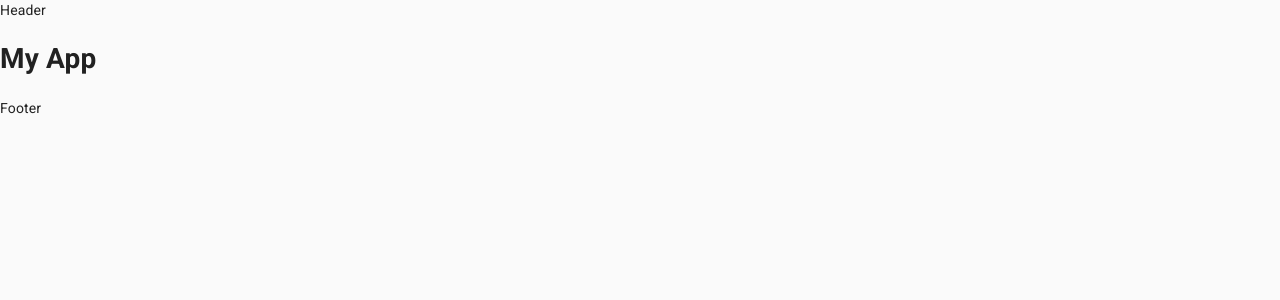
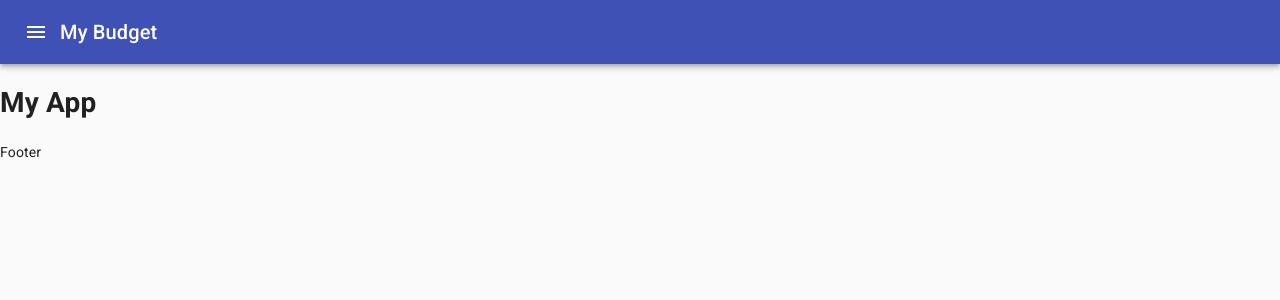
Before and after one commit to BuiKiem/my-budget, a React (Create React App) app in the folder frontend/: page / in a window 1280 px wide. Shown: the top 300 px of the page. Built offline with nearby package versions, Linux system fonts and the light colour scheme.

Commit message:
Add 'Navbar' component to layout

```diff
--- a/frontend/src/components/Layout/Layout.js
+++ b/frontend/src/components/Layout/Layout.js
@@ -1,9 +1,12 @@
 import React from "react";
+import { Navbar } from "../Navbar/Navbar";
 
 export const Layout = ({ children }) => {
   return (
     <>
-      <header>Header</header>
+      <header>
+        <Navbar />
+      </header>
       <main>{children}</main>
       <footer>Footer</footer>
     </>
--- a/frontend/src/components/Navbar/Navbar.js
+++ b/frontend/src/components/Navbar/Navbar.js
@@ -1,11 +1,5 @@
 import React from "react";
-import {
-  AppBar,
-  Toolbar,
-  Typography,
-  Button,
-  IconButton
-} from "@material-ui/core";
+import { AppBar, Toolbar, Typography, IconButton } from "@material-ui/core";
 import { Menu as MenuIcon } from "@material-ui/icons";
 
 export const Navbar = () => {
@@ -15,8 +9,7 @@ export const Navbar = () => {
         <IconButton edge="start" color="inherit" aria-label="menu">
           <MenuIcon />
         </IconButton>
-        <Typography variant="h6">News</Typography>
-        <Button color="inherit">Login</Button>
+        <Typography variant="h6">My Budget</Typography>
       </Toolbar>
     </AppBar>
   );
```
